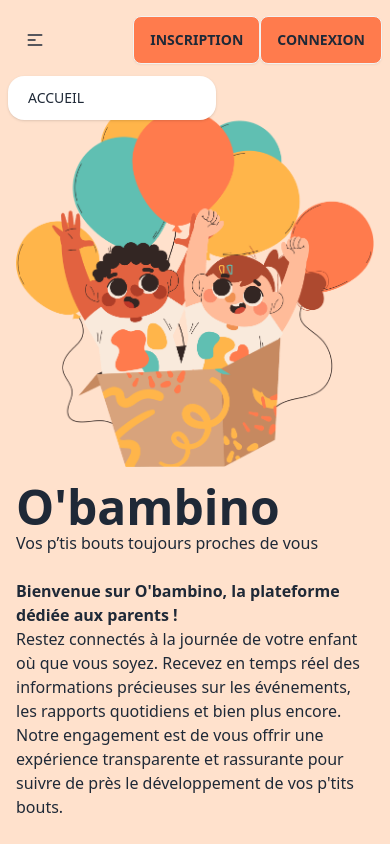
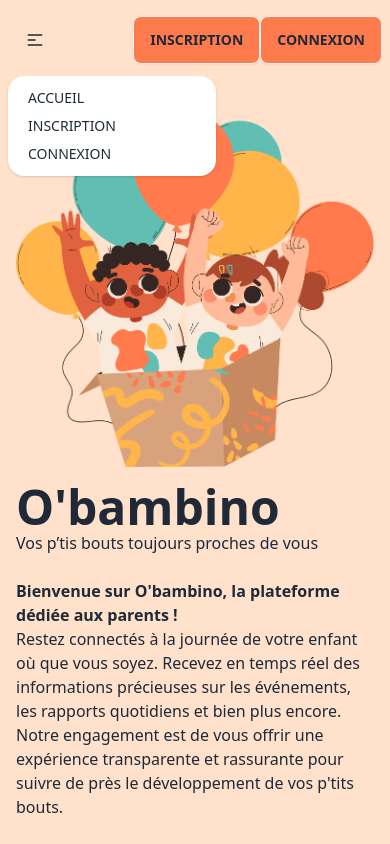
Before and after one commit to MennelSari/Obambino, a React (Vite) app: page / in a window 390 px wide. Both pictures are taken after a click on the button 35 px from the left and 40 px from the top of the page. Shown: the top 844 px of the page. Built offline with nearby package versions, Linux system fonts and the light colour scheme; no server answers.

Commit message:
updated routes on navbar

```diff
--- a/src/components/HeaderParent.tsx
+++ b/src/components/HeaderParent.tsx
@@ -26,9 +26,9 @@ export default function HeaderParent() {
       {/* Mobile menu */}
       <ul tabIndex={0} className="menu menu-sm dropdown-content mt-3 z-[1] p-2 shadow bg-base-100 rounded-box w-52">
         <li><Link to="/parent">ACCUEIL</Link></li>
-        <li><Link to="/calendar">CALENDRIER</Link> </li>
-        <li> <Link to="/meals">MENU DE LA SEMAINE</Link> </li>
-        <li> <Link to="/children">MES BAMBINOS</Link> </li>
+        <li><Link to="/calendrier">CALENDRIER</Link> </li>
+        <li> <Link to="/repas">MENU DE LA SEMAINE</Link> </li>
+        <li> <Link to="/enfants">MES BAMBINOS</Link> </li>
 
       </ul>
     </div>
@@ -43,9 +43,9 @@ export default function HeaderParent() {
   <div className="navbar-end hidden lg:flex">
     <ul className="menu menu-horizontal px-1 flex-nowrap">
       <li><Link to="/parent">ACCUEIL</Link></li>
-      <li><Link to="/calendar">CALENDRIER</Link> </li>
-      <li> <Link to="/meals">MENU DE LA SEMAINE</Link> </li>
-      <li> <Link to="/children">MES BAMBINOS</Link> </li>
+      <li><Link to="/calendrier">CALENDRIER</Link> </li>
+      <li> <Link to="/repas">MENU DE LA SEMAINE</Link> </li>
+      <li> <Link to="/enfants">MES BAMBINOS</Link> </li>
 
     </ul>
   </div>
--- a/src/components/HeaderPublic.tsx
+++ b/src/components/HeaderPublic.tsx
@@ -20,6 +20,8 @@ const HeaderPublic = () => {
           {/* Mobile menu */}
           <ul tabIndex={0} className="menu menu-sm dropdown-content mt-3 z-[1] p-2 shadow bg-base-100 rounded-box w-52">
             <li><Link to="/">ACCUEIL</Link></li>
+            <li><Link to="/inscription">INSCRIPTION</Link></li>
+            <li><Link to="/connexion">CONNEXION</Link></li>
 
           </ul>
         </div>
@@ -34,8 +36,8 @@ const HeaderPublic = () => {
 
       <div className="navbar-end flex">
     <Link to="/" className='px-4 hover:px-4 hover:py-4 hover:bg-gray-100 rounded-md hidden lg:block'>ACCUEIL</Link>
-        <Link to="/register" className="btn bg-[#FF7B4D] ml-2">INSCRIPTION</Link>
-        <Link to="/login" className="btn bg-[#FF7B4D]">CONNEXION</Link>
+        <Link to="/inscription" className="btn bg-[#FF7B4D] ml-2">INSCRIPTION</Link>
+        <Link to="/connexion" className="btn bg-[#FF7B4D]">CONNEXION</Link>
       </div>
 
     </div>
```
